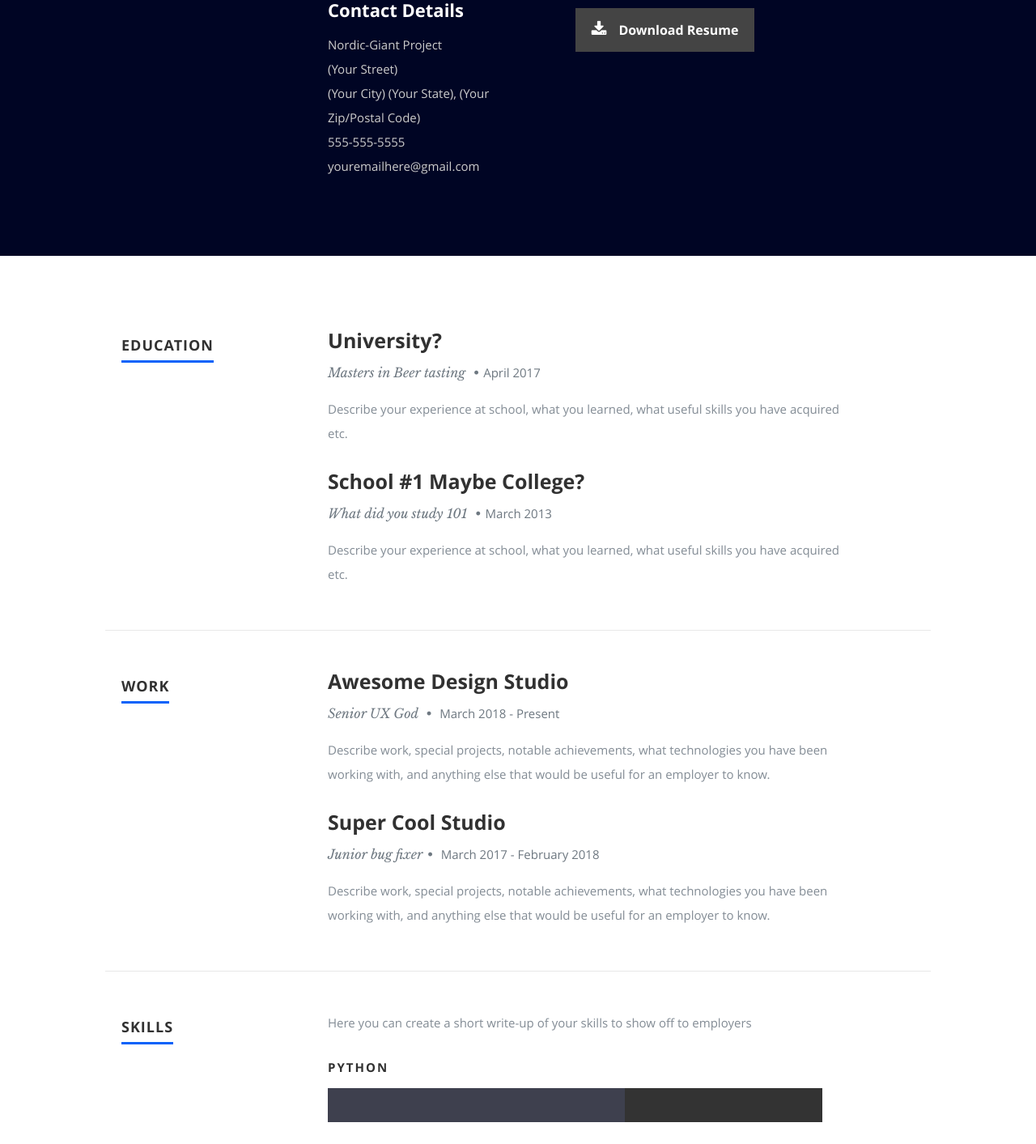
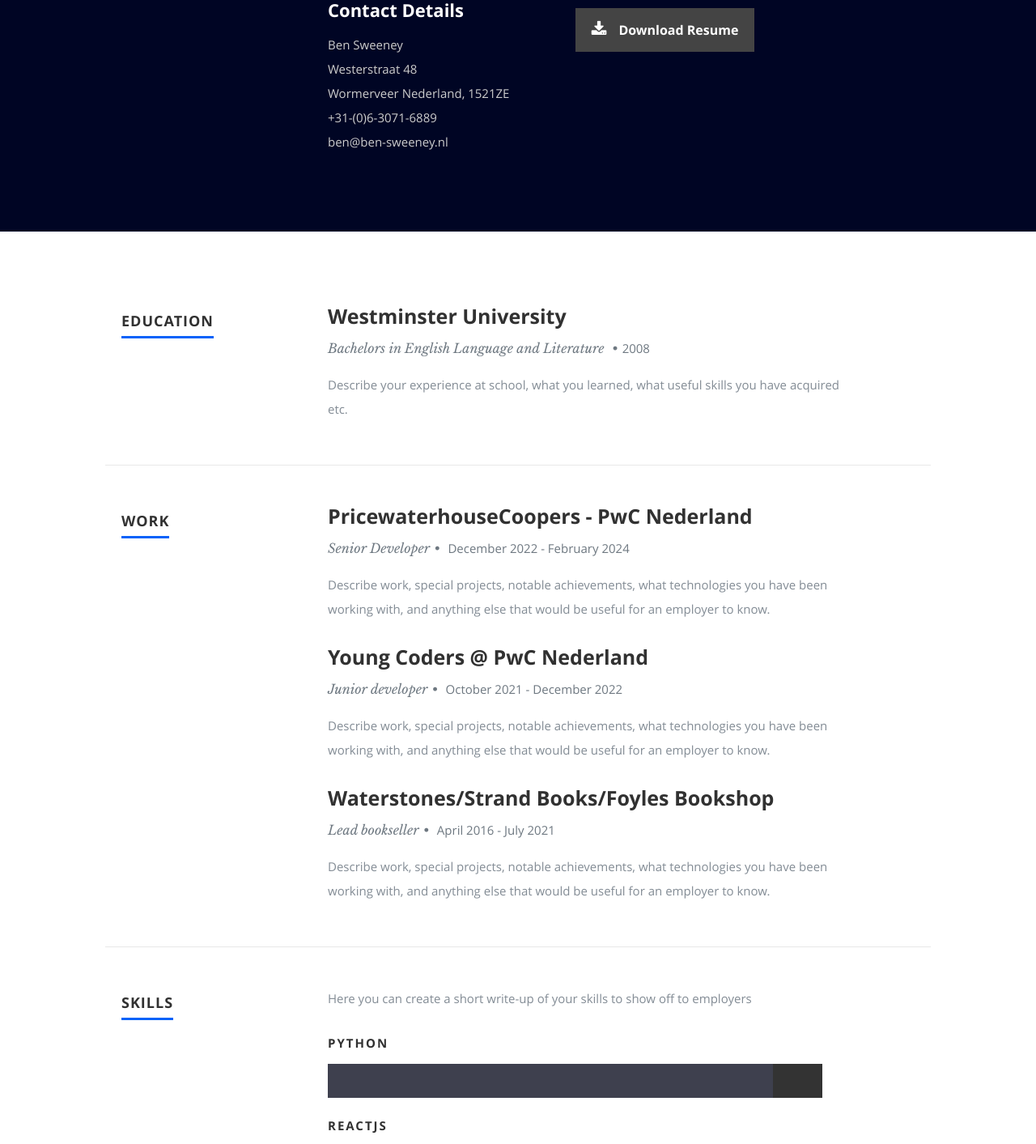
Before and after one commit to dasje/ben-sweeney-fe, a React (Create React App) app: page / in a window 1280 px wide. Shown: the part 1060-2473 px from the top of the page at 81% size. Built offline with nearby package versions, Linux system fonts and the light colour scheme.

Commit message:
U[date details

```diff
--- a/public/index.html
+++ b/public/index.html
@@ -12,7 +12,7 @@
     <link rel="stylesheet" href="%PUBLIC_URL%/css/magnific-popup.css">
 
 
-    <title>Nordic Giant Development</title>
+    <title>Ben Sweeney</title>
   </head>
 
   <body>
--- a/public/resumeData.json
+++ b/public/resumeData.json
@@ -1,46 +1,31 @@
 {
   "main": {
-    "name":"Nordic-Giant Project",
-    "description":"I am a web development engineer and I use react and vue.js to develop pages. This project is a resume template that can be used as the project home page or resume page",
+    "name":"Ben Sweeney",
+    "description":"I am a web/app development and data engineer who uses JavaScript, Python, Java, Ktlin, Docker and Kubernetes. This website is intended as a showcase for my personal projects.",
     "image":"profilepic.jpg",
     "bio":"Use this bio section as your way of describing yourself and saying what you do, what technologies you like to use or feel most comfortable with, describing your personality, or whatever else you feel like throwing in.",
     "contactmessage":"Here is where you should write your message to readers to have them get in contact with you.",
-    "email": "youremailhere@gmail.com",
-    "phone": "555-555-5555",
-    "github":"https://github.com/nordicgiant2/react-nice-resume",
+    "email": "ben@ben-sweeney.nl",
+    "phone": "+31-(0)6-3071-6889",
+    "github":"https://github.com/dasje",
     "project":"https://github.com/nordicgiant2/react-nice-resume",
     "address":{
-      "street":"(Your Street)",
-      "city":"(Your City)",
-      "state":"(Your State)",
-      "zip": "(Your Zip/Postal Code)"
+      "street":"Westerstraat 48",
+      "city":"Wormerveer",
+      "state":"Nederland",
+      "zip": "1521ZE"
     },
-    "website": "http://www.timbakerdev.com",
-    "resumedownload":"http://timbakerdev.com",
+    "website": "http://www.ben-sweeney.nl",
+    "resumedownload":"http://ben-sweeney.nl",
     "social":[
       {
-        "name":"facebook",
-        "url":"https://github.com/nordicgiant2/react-nice-resume",
-        "className":"fa fa-facebook"
-      },
-      {
-        "name":"twitter",
-        "url":"http://twitter.com",
-        "className":"fa fa-twitter"
-      },
-      {
         "name":"linkedin",
-        "url":"https://www.linkedin.com/in/tim-baker-8420009a/",
+        "url":"https://www.linkedin.com/in/ben-sweeney-nl/",
         "className":"fa fa-linkedin"
       },
       {
-        "name":"instagram",
-        "url":"http://instagram.com/tbaker_x",
-        "className":"fa fa-instagram"
-      },
-      {
         "name":"github",
-        "url":"https://github.com/nordicgiant2/react-nice-resume",
+        "url":"https://github.com/dasje",
         "className":"fa fa-github"
       }
     ]
@@ -49,60 +34,44 @@
     "skillmessage":"Here you can create a short write-up of your skills to show off to employers",
     "education":[
       {
-        "school":"University?",
-        "degree":"Masters in Beer tasting",
-        "graduated":"April 2017",
-        "description":"Describe your experience at school, what you learned, what useful skills you have acquired etc."
-      },
-      {
-        "school":"School #1 Maybe College?",
-        "degree":"What did you study 101",
-        "graduated":"March 2013",
+        "school":"Westminster University",
+        "degree":"Bachelors in English Language and Literature",
+        "graduated":"2008",
         "description":"Describe your experience at school, what you learned, what useful skills you have acquired etc."
       }
     ],
     "work":[
       {
-        "company":"Awesome Design Studio",
-        "title":"Senior UX God ",
-        "years":"March 2018 - Present",
+        "company":"PricewaterhouseCoopers - PwC Nederland",
+        "title":"Senior Developer",
+        "years":"December 2022 - February 2024",
         "description":"Describe work, special projects, notable achievements, what technologies you have been working with, and anything else that would be useful for an employer to know."
       },
       {
-        "company":"Super Cool Studio",
-        "title":"Junior bug fixer",
-        "years":"March 2017 - February 2018",
+        "company":"Young Coders @ PwC Nederland",
+        "title":"Junior developer",
+        "years":"October 2021 - December 2022",
+        "description":"Describe work, special projects, notable achievements, what technologies you have been working with, and anything else that would be useful for an employer to know."
+      },
+      {
+        "company":"Waterstones/Strand Books/Foyles Bookshop",
+        "title":"Lead bookseller",
+        "years":"April 2016 - July 2021",
         "description":"Describe work, special projects, notable achievements, what technologies you have been working with, and anything else that would be useful for an employer to know."
       }
     ],
     "skills":[
       {
         "name":"Python",
-        "level":"60%"
-      },
-      {
-        "name":"VueJs",
-        "level":"55%"
+        "level":"90%"
       },
       {
         "name":"ReactJs",
-        "level":"50%"
+        "level":"70%"
       },
       {
         "name":"CSS",
-        "level":"90%"
-      },
-      {
-        "name":"PHP",
-        "level":"80%"
-      },
-      {
-        "name":"Swift",
-        "level":"50%"
-      },
-      {
-        "name":"JAVA",
-        "level":"80%"
+        "level":"30%"
       }
     ]
   },
@@ -113,72 +82,6 @@
         "category":"My Travel Blog for my post-university travels",
         "image":"01.jpg",
         "url":"https://www.canadianwanderlust.com"
-      },
-      {
-        "title":"Fury Fighting Gear",
-        "category":"(offline now) A fighting gear company I started",
-        "image":"02.jpg",
-        "url":"http://www.timbakerdev.com"
-      },
-      {
-        "title":"Original Thai Food",
-        "category":"Website I built for a restaurant I like in Thailand",
-        "image":"03.jpg",
-        "url":"http://www.timbakerdev.com/originalthaifood.github.io"
-      },
-      {
-        "title":"Resume Website",
-        "category":"A React based resume website template",
-        "image":"04.jpg",
-        "url":"http://www.timbakerdev.com"
-      },
-      {
-        "title":"Smirkspace",
-        "category":"(MVP Only) A React and Meteor based chat University project.",
-        "image":"05.jpg",
-        "url":"http://www.smirkspace.com"
-      },
-      {
-        "title":"Canadian Wanderlust",
-        "category":"My Travel Blog for my post-university travels",
-        "image":"06.jpg",
-        "url":"https://www.canadianwanderlust.com"
-      },
-      {
-        "title":"Fury Fighting Gear",
-        "category":"(offline now) A fighting gear company I started",
-        "image":"01.jpg",
-        "url":"http://www.timbakerdev.com"
-      },
-      {
-        "title":"Original Thai Food",
-        "category":"Website I built for a restaurant I like in Thailand",
-        "image":"02.jpg",
-        "url":"http://www.timbakerdev.com/originalthaifood.github.io"
-      },
-      {
-        "title":"Original Thai Food",
-        "category":"Website I built for a restaurant I like in Thailand",
-        "image":"03.jpg",
-        "url":"http://www.timbakerdev.com/originalthaifood.github.io"
-      },
-      {
-        "title":"Resume Website",
-        "category":"A React based resume website template",
-        "image":"04.jpg",
-        "url":"http://www.timbakerdev.com"
-      },
-      {
-        "title":"Smirkspace",
-        "category":"(MVP Only) A React and Meteor based chat University project.",
-        "image":"05.jpg",
-        "url":"http://www.smirkspace.com"
-      },
-      {
-        "title":"Canadian Wanderlust",
-        "category":"My Travel Blog for my post-university travels",
-        "image":"06.jpg",
-        "url":"https://www.canadianwanderlust.com"
       }
     ]
   }
```
Also changed, not shown: public/images/profilepic.jpg.
